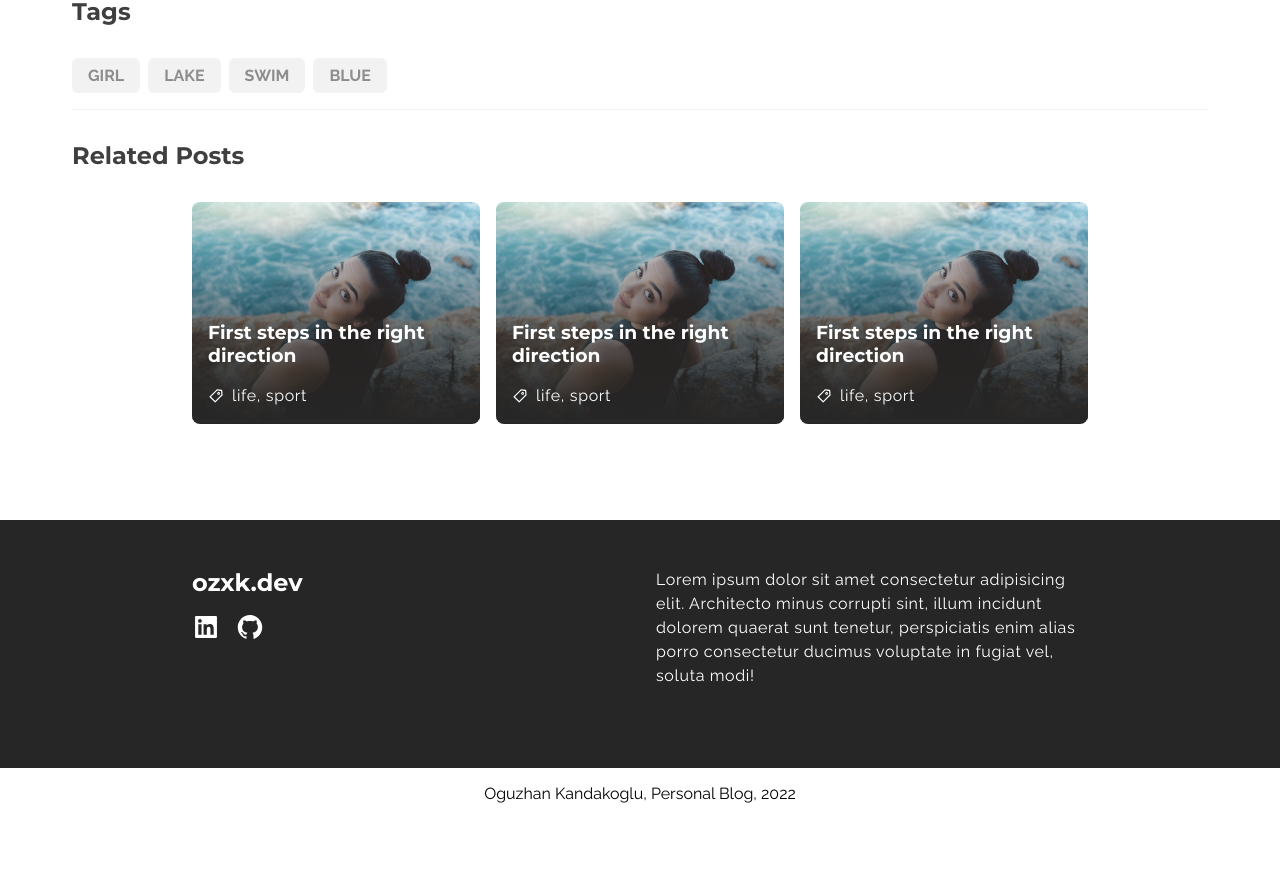
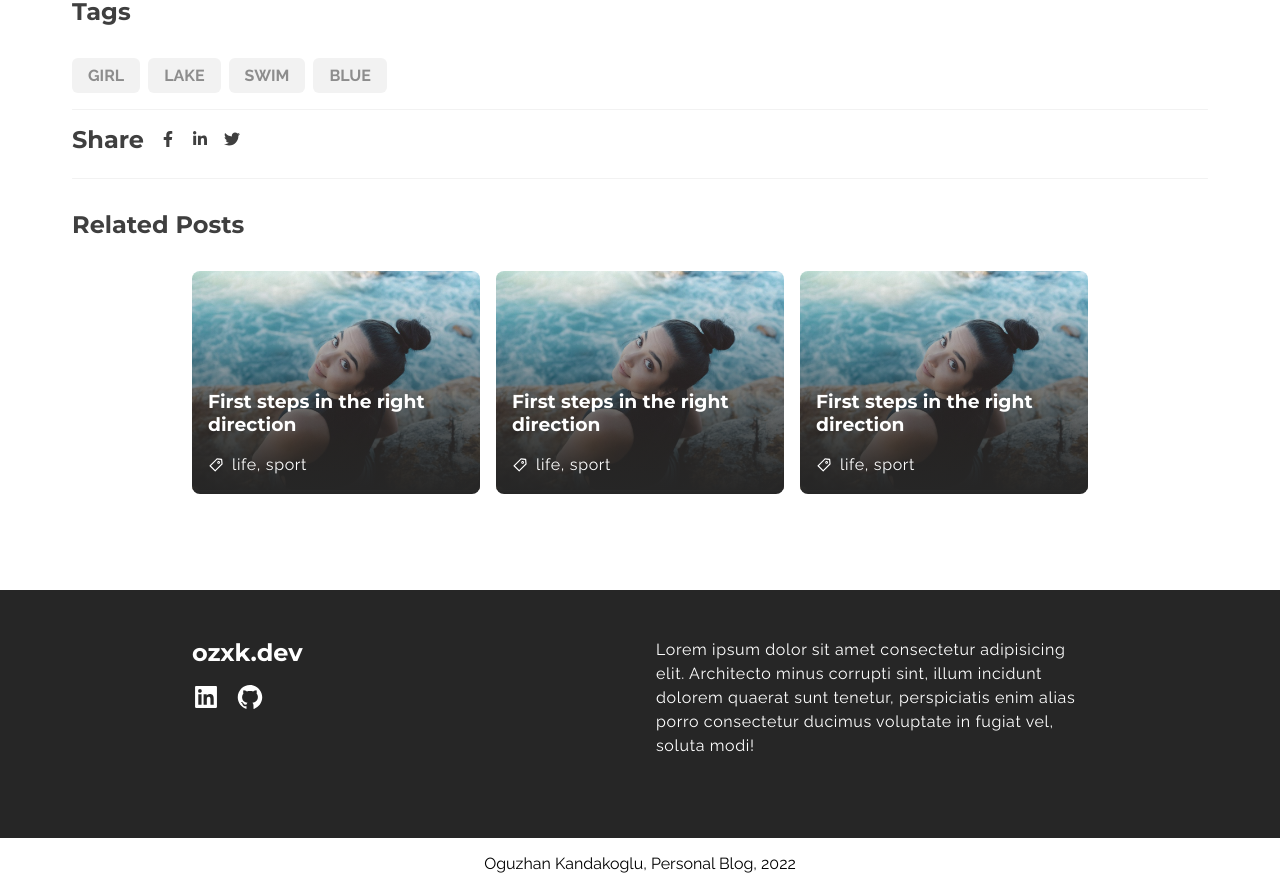
Before and after one commit to Ouzx/ozxkdev, a Next.js app: page /post in a window 1280 px wide. Shown: the part 1400-2289 px from the top of the page. Before the commit the page ends 2219 px from the top, so only its background shows below. Built offline with nearby package versions, Linux system fonts and the light colour scheme.

Commit message:
share buttons added

```diff
--- /dev/null
+++ b/src/app/post/Components/Share/Share.module.scss
@@ -0,0 +1,14 @@
+.container {
+  display: flex;
+  gap: 1rem;
+  align-items: center;
+  .share {
+    display: inline-block;
+  }
+
+  .title {
+    margin: 0 !important;
+    margin-bottom: 0.5rem !important;
+    display: inline-block;
+  }
+}
--- /dev/null
+++ b/src/app/post/Components/Share/Share.tsx
@@ -0,0 +1,18 @@
+import React from "react";
+import { FaFacebookF, FaTwitter, FaLinkedinIn, FaCopy } from "react-icons/fa";
+import ShareButton from "./ShareButton";
+import styles from "./Share.module.scss";
+const Share = () => {
+  return (
+    <div className={styles.container}>
+      <h2 className={styles.title}>Share</h2>
+      <div className={styles.share}>
+        <ShareButton Icon={FaFacebookF} link="#" />
+        <ShareButton Icon={FaLinkedinIn} link="#" />
+        <ShareButton Icon={FaTwitter} link="#" />
+      </div>
+    </div>
+  );
+};
+
+export default Share;
--- /dev/null
+++ b/src/app/post/Components/Share/ShareButton.module.scss
@@ -0,0 +1,11 @@
+@use "../../../globals.scss" as *;
+
+.share_button {
+  cursor: pointer;
+  display: inline-block;
+  margin-right: 1rem;
+  transition: 0.3s;
+  &:hover {
+    color: $accent;
+  }
+}
--- /dev/null
+++ b/src/app/post/Components/Share/ShareButton.tsx
@@ -0,0 +1,12 @@
+import React from "react";
+import { IconType } from "react-icons";
+import styles from "./ShareButton.module.scss";
+const ShareButton = ({ Icon, link }: { Icon: IconType; link: string }) => {
+  return (
+    <div className={styles.share_button}>
+      <Icon />
+    </div>
+  );
+};
+
+export default ShareButton;
--- a/src/app/post/page.tsx
+++ b/src/app/post/page.tsx
@@ -4,6 +4,7 @@ import Image from "next/image";
 import Tags from "./Components/Tags/Tags";
 import postImage from "../../assets/post.jpg";
 import Related from "./Components/Related/Related";
+import Share from "./Components/Share/Share";
 const page = () => {
   return (
     <div className={styles.post}>
@@ -46,7 +47,8 @@ const page = () => {
       <h2>Tags</h2>
       <Tags />
       <div className={styles.seperator} />
-
+      <Share />
+      <div className={styles.seperator} />
       <h2>Related Posts</h2>
       <Related />
     </div>
```
